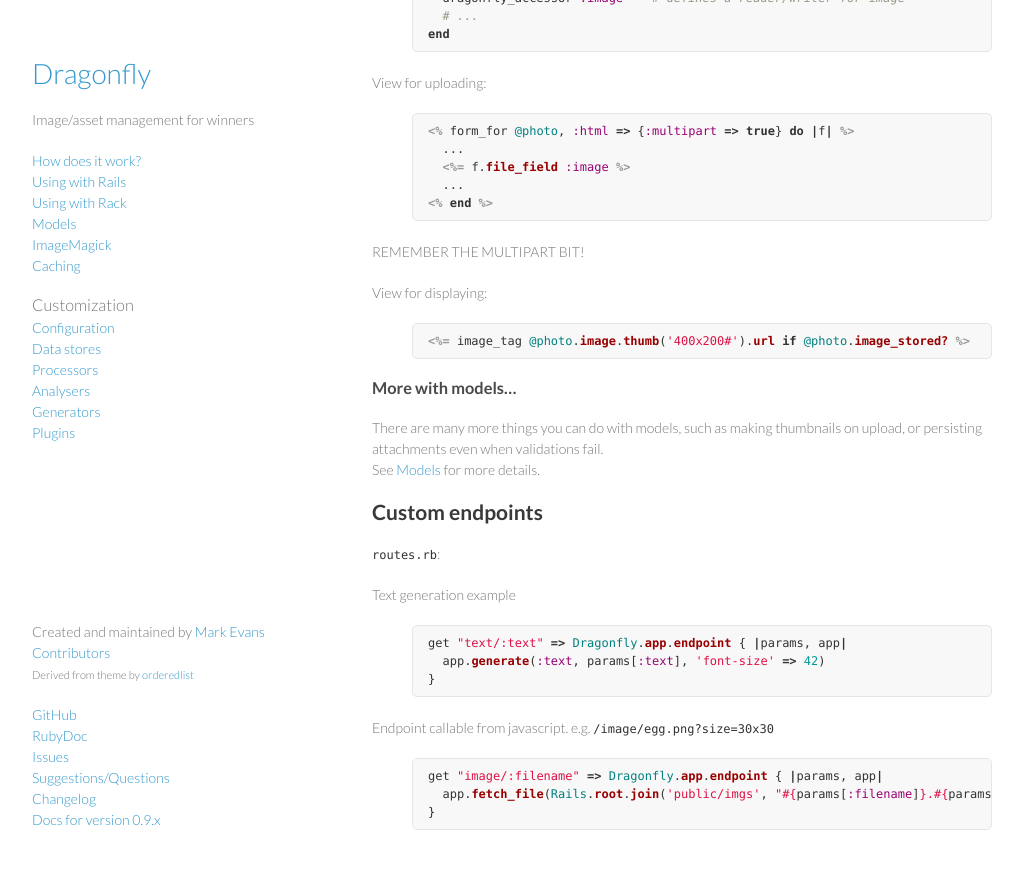
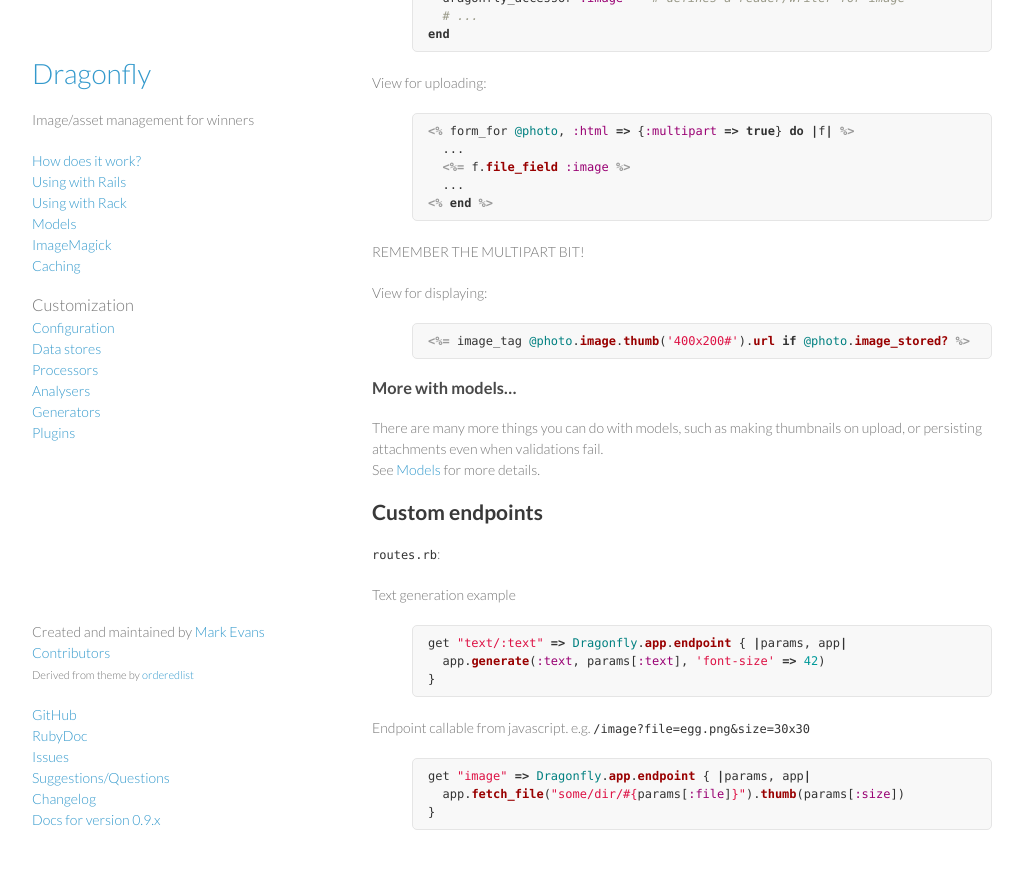
Before and after one commit to brendon/dragonfly-docs, a Jekyll site: the page built from _posts/0000-01-02-rails.md, in a window 1280 px wide and 900 px high, scrolled down 663 px. Shown: the top 869 px of the window, without its empty margins (108-1131 px from the left). Built offline with Jekyll 4.4.1, drawn with Linux system fonts in a browser that asks for light colours; Markdown is read by kramdown in place of the engine named in the settings.

Commit message:
simpler example

```diff
--- a/_posts/0000-01-02-rails.md
+++ b/_posts/0000-01-02-rails.md
@@ -69,9 +69,9 @@ get "text/:text" => Dragonfly.app.endpoint { |params, app|
 }
 {% endhighlight%}
 
-Endpoint callable from javascript. e.g. `/image/egg.png?size=30x30`
+Endpoint callable from javascript. e.g. `/image?file=egg.png&size=30x30`
 {% highlight ruby %}
-get "image/:filename" => Dragonfly.app.endpoint { |params, app|
-  app.fetch_file(Rails.root.join('public/imgs', "#{params[:filename]}.#{params[:format]}").thumb(params[:size])
+get "image" => Dragonfly.app.endpoint { |params, app|
+  app.fetch_file("some/dir/#{params[:file]}").thumb(params[:size])
 }
 {% endhighlight%}
```
